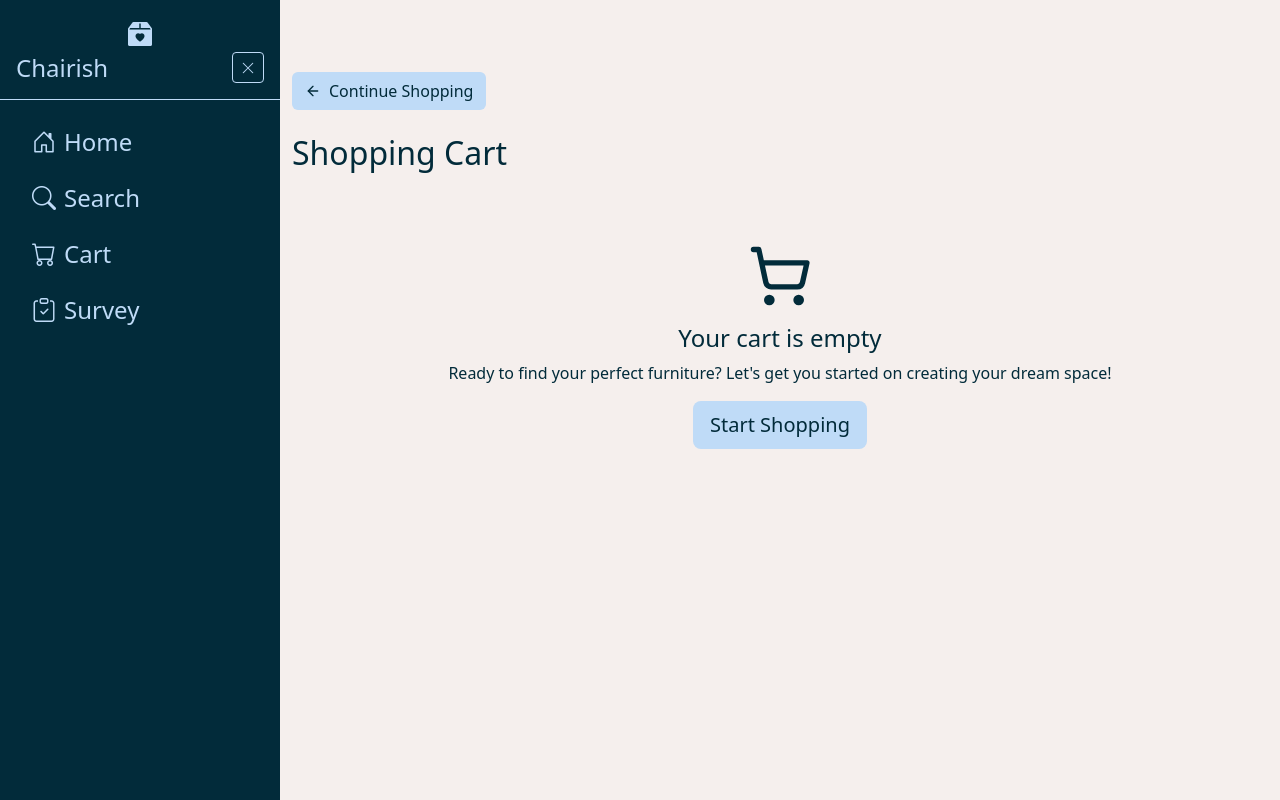
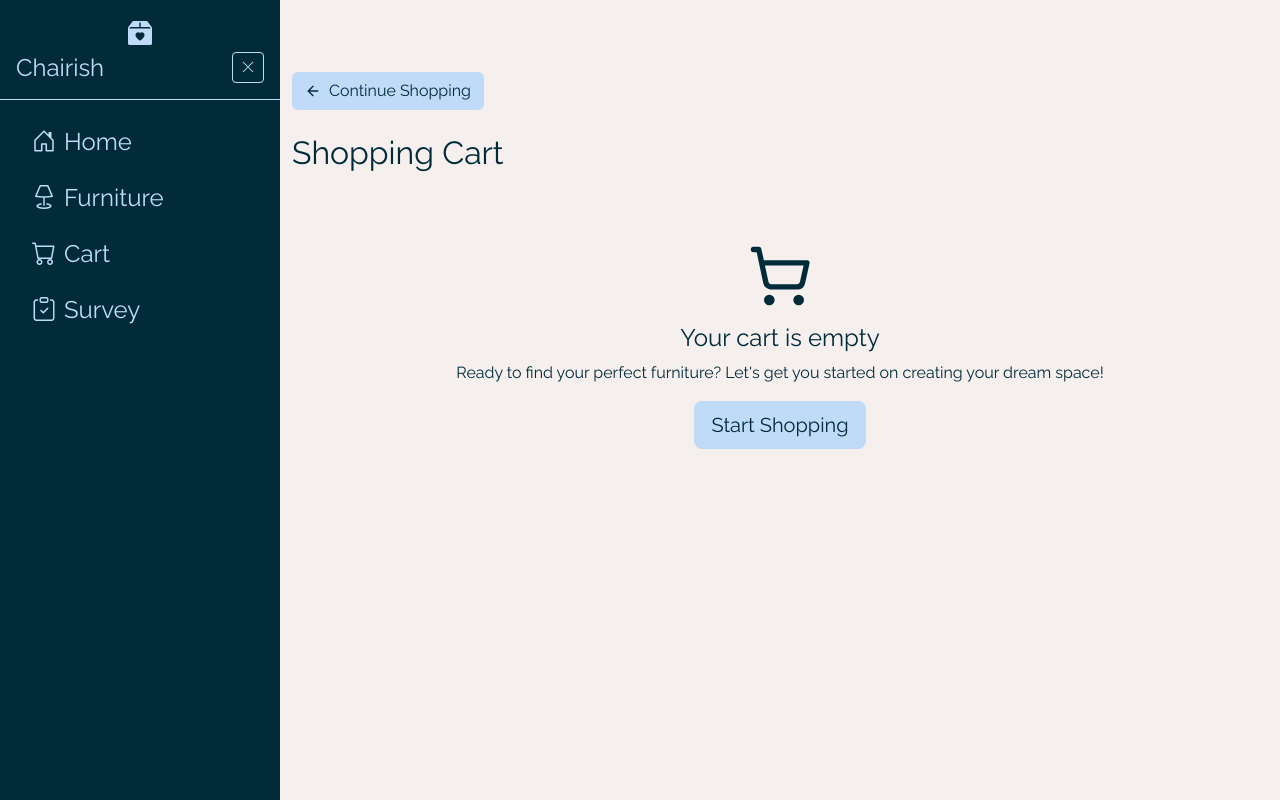
Before and after one commit to Jamie-Watson/SEG3125_ECommerce, a React (Vite) app: page /cart in a window 1280 px wide. Built offline with nearby package versions, Linux system fonts and the light colour scheme.

Commit message:
fix text stuffs

```diff
--- a/src/App.css
+++ b/src/App.css
@@ -5,10 +5,19 @@
   caret-color: transparent;
 }
 
+@font-face {
+  font-family: 'Raleway';
+  src: url('../public/Raleway-VariableFont_wght.ttf') format('truetype'),
+       url('../public/Raleway-VariableFont_wght.ttf') format('truetype');
+  font-weight: 400;
+  font-style: normal;
+}
+
 body, html {
   margin: 0 !important;
   padding: 0 !important;
   background-color: var(--t-white) !important;
+  font-family: 'Raleway', sans-serif !important;
 }
 
 @media (prefers-color-scheme: dark) {
--- a/src/components/Sidebar.jsx
+++ b/src/components/Sidebar.jsx
@@ -106,8 +106,8 @@ function Sidebar({ sidebarOpen, setSidebarOpen }) {
                 className="nav-link accentText d-flex align-items-center py-2 sidebarText"
                 onClick={handleLinkClick}
               >
-                <i className="bi bi-search me-2"></i>
-                Search
+                <i class="bi bi-lamp me-2"></i>
+                Furniture
               </Link>
             </li>
             <li className="nav-item mb-1">
--- a/src/pages/Checkout.jsx
+++ b/src/pages/Checkout.jsx
@@ -475,7 +475,7 @@ function Checkout() {
                         className="btn searchAddToCartButton btn-lg mb-2 mb-sm-0 me-sm-2"
                         onClick={() => navigate('/survey')}
                       >
-                        <span className="d-none d-sm-inline">Share Your Experience</span>
+                        <span className="d-none d-sm-inline">I Want to Share Feedback</span>
                         <span className="d-sm-none">Share Experience</span>
                       </button>
                       <button
```
Also changed, not shown: public/Raleway-VariableFont_wght.ttf (added).
